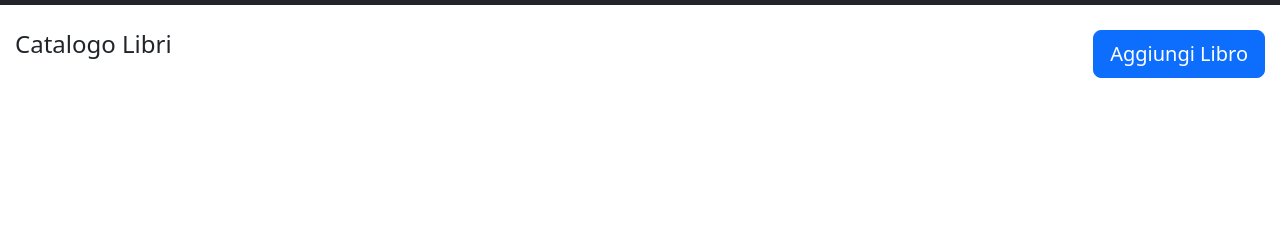
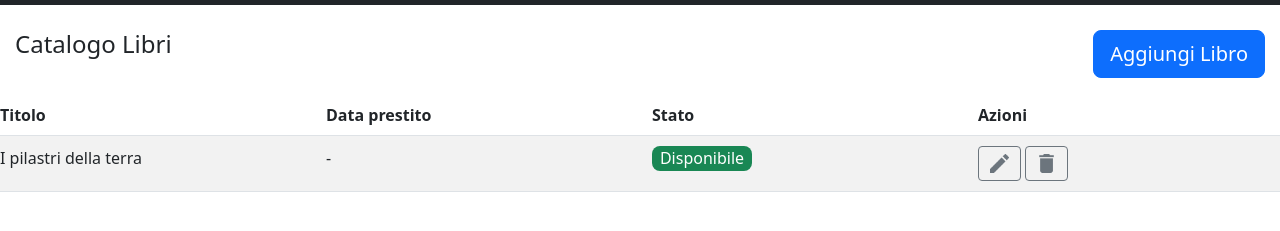
Before and after one commit to ErikaPezzini/html-css-bootstrap-dashboard, a plain HTML site: page index.html in a window 1280 px wide. Shown: the part 71-302 px from the top of the page. Drawn offline with nearby package versions, Linux system fonts and the light colour scheme.

Commit message:
feat: first book

```diff
--- a/css/style.css
+++ b/css/style.css
@@ -28,3 +28,37 @@ main {
     max-width: 1350px;
     margin: 0 auto;
 }
+
+/*Column Titles*/
+.column-titles {
+    font-weight: bold;
+}
+
+.titles-line {
+    background-color: white;
+    padding-bottom: 8px;
+}
+
+/*Books lines*/
+.line-gray {
+    background-color: #F2F2F2;
+    border-top: 1px solid #DEE2E6;
+    border-bottom: 1px solid #DEE2E6;
+    padding-top: 10px;
+    padding-bottom: 10px;
+}
+
+.status-text {
+    color: white;
+    display: inline-block;
+    border-radius: 8px;
+    padding-bottom: 3px;
+    padding-top: 2px;
+    width: 100px;
+    text-align: center;
+    line-height: 20px;
+}
+
+.status-green {
+    background-color: #198754;
+}
--- a/index.html
+++ b/index.html
@@ -42,6 +42,27 @@
             <h1>Catalogo Libri</h1>
             <button type="button" class="btn btn-primary btn-lg">Aggiungi Libro</button>
         </div>
+        <!--Column Titles-->
+        <div class="row titles-line">
+            <div class="col column-titles">Titolo</div>
+            <div class="col column-titles">Data prestito</div>
+            <div class="col column-titles">Stato</div>
+            <div class="col column-titles">Azioni</div>
+        </div>
+        <!--First Book-->
+        <div class="row line-gray">
+            <div class="col">I pilastri della terra</div>
+            <div class="col">-</div>
+            <div class="col"><span class="status-text status-green">Disponibile</span></div>
+            <div class="col">
+                <button type="button" class="btn btn-outline-secondary btn-sm">
+                    <img src="./img/edit_20dp_6C757D.png" width="25px">
+                </button>
+                <button type="button" class="btn btn-outline-secondary btn-sm">
+                    <img src="./img/delete_20dp_6C757D.png" width="25px">
+                </button>
+            </div>
+        </div>
     </main>
 
 </body>
```
Also changed, not shown: img/delete_20dp_6C757D.png (added), img/edit_20dp_6C757D.png (added).
